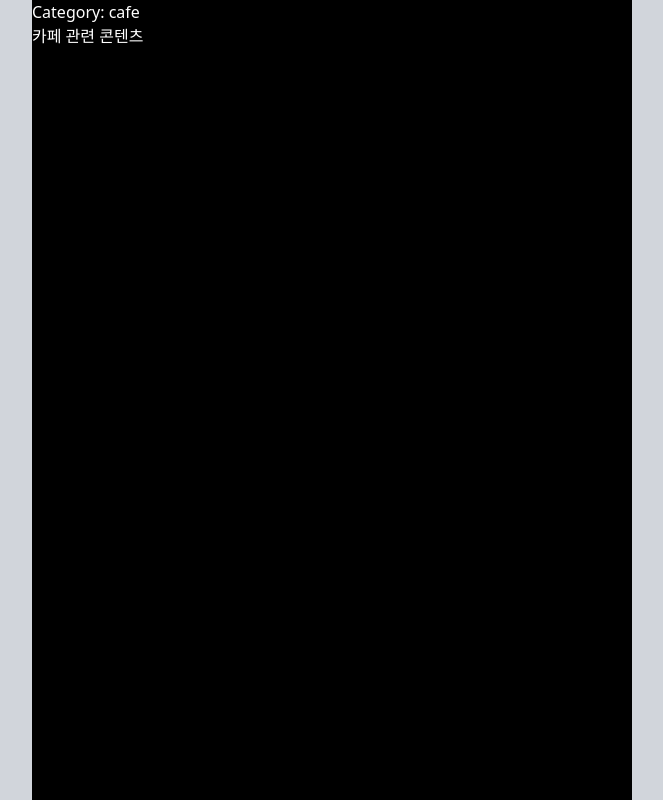
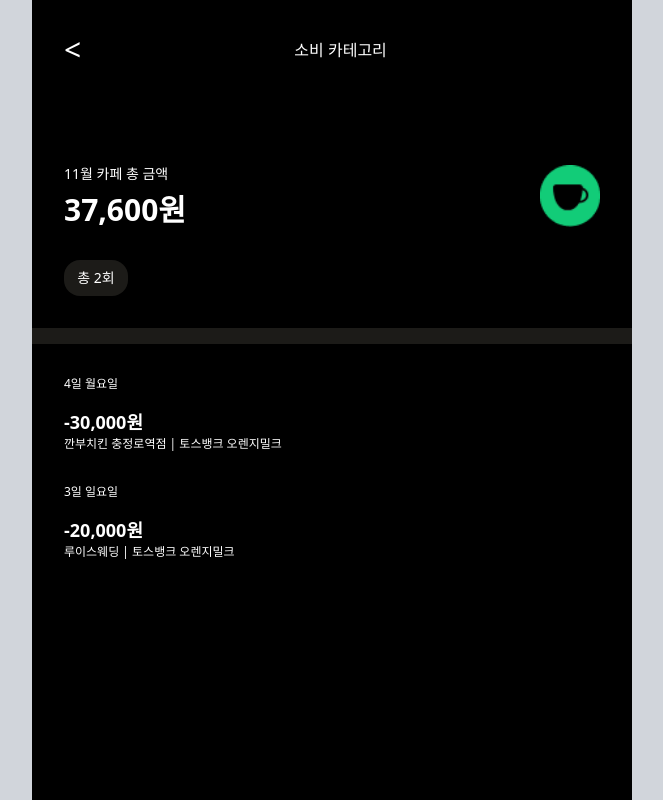
Before and after one commit to FITS-U/FitsU_FE, a Next.js app: page /my-spend/categories/cafe in a window 1280 px wide. Shown: the whole page, without its empty margins (308-971 px from the left). Built offline with nearby package versions, Linux system fonts and the light colour scheme.

Commit message:
feat: 소비 세부 내역 페이지

```diff
--- /dev/null
+++ b/src/app/my-spend/categories/[category]/Cafe.tsx
@@ -0,0 +1,41 @@
+import CategoryLogo from "@/components/CategoryLogo";
+import EachSpending from "@/components/EachSpending";
+
+const CafePage = () => {
+  const totlaAmount = "37,600원";
+  const spending = [
+    { date: "4일 월요일", amount: "-30,000", receipent: "깐부치킨 충정로역점", payMethod: "토스뱅크 오렌지밀크" },
+    { date: "3일 일요일", amount: "-20,000", receipent: "루이스웨딩", payMethod: "토스뱅크 오렌지밀크" },
+  ];
+  const count = spending.length;
+
+  return (
+    <div>
+      <div className="flex items-center justify-between mt-24">
+        <span>
+          <div className="text-sm mb-2">11월 카페 총 금액</div>
+          <div className="text-3xl font-semibold">{totlaAmount}</div>
+        </span>
+        <CategoryLogo w={60} h={60} name="카페" iconSrc="/icons/cafe.png" />
+      </div>
+      <div className="mt-8 bg-box-color rounded-2xl p-2 w-[64px] text-sm flex items-center justify-center">
+        <p>총 {count}회</p>
+      </div>
+      <div className="mt-8 mx-[-32px] flex bg-box-color h-4"></div>
+      <section className="mt-8">
+        {spending.map((spending, index) => (
+          <div key={index}>
+            <div className="mb-4 text-xs">{spending.date}</div>
+            <EachSpending
+              price={spending.amount}
+              receipent={spending.receipent}
+              payMethodName={spending.payMethod}
+            />
+          </div>
+        ))}
+      </section>
+    </div>
+  );
+};
+
+export default CafePage;
--- /dev/null
+++ b/src/app/my-spend/categories/[category]/Food.tsx
@@ -0,0 +1,41 @@
+import CategoryLogo from "@/components/CategoryLogo";
+import EachSpending from "@/components/EachSpending";
+
+const FoodPage = () => {
+  const totlaAmount = "127,900원";
+  const spending = [
+    { date: "4일 월요일", amount: "-30,000", receipent: "깐부치킨 충정로역점", payMethod: "토스뱅크 오렌지밀크" },
+    { date: "3일 일요일", amount: "-20,000", receipent: "루이스웨딩", payMethod: "토스뱅크 오렌지밀크" },
+  ];
+  const count = spending.length;
+
+  return (
+    <div>
+      <div className="flex items-center justify-between mt-24">
+        <span>
+          <div className="text-sm mb-2">11월 식비 총 금액</div>
+          <div className="text-3xl font-semibold">{totlaAmount}</div>
+        </span>
+        <CategoryLogo w={60} h={60} name="식비" iconSrc="/icons/food.png" />
+      </div>
+      <div className="mt-8 bg-box-color rounded-2xl p-2 w-[64px] text-sm flex items-center justify-center">
+        <p>총 {count}회</p>
+      </div>
+      <div className="mt-8 mx-[-32px] flex bg-box-color h-4"></div>
+      <section className="mt-8">
+        {spending.map((spending, index) => (
+          <div key={index}>
+            <div className="mb-4 text-xs">{spending.date}</div>
+            <EachSpending
+              price={spending.amount}
+              receipent={spending.receipent}
+              payMethodName={spending.payMethod}
+            />
+          </div>
+        ))}
+      </section>
+    </div>
+  );
+};
+
+export default FoodPage;
--- /dev/null
+++ b/src/app/my-spend/categories/[category]/Hobby.tsx
@@ -0,0 +1,41 @@
+import CategoryLogo from "@/components/CategoryLogo";
+import EachSpending from "@/components/EachSpending";
+
+const HobbyPage = () => {
+  const totlaAmount = "20,800원";
+  const spending = [
+    { date: "4일 월요일", amount: "-30,000", receipent: "깐부치킨 충정로역점", payMethod: "토스뱅크 오렌지밀크" },
+    { date: "3일 일요일", amount: "-20,000", receipent: "루이스웨딩", payMethod: "토스뱅크 오렌지밀크" },
+  ];
+  const count = spending.length;
+
+  return (
+    <div>
+      <div className="flex items-center justify-between mt-24">
+        <span>
+          <div className="text-sm mb-2">11월 취미 총 금액</div>
+          <div className="text-3xl font-semibold">{totlaAmount}</div>
+        </span>
+        <CategoryLogo w={60} h={60} name="취미" iconSrc="/icons/hobby.png" />
+      </div>
+      <div className="mt-8 bg-box-color rounded-2xl p-2 w-[64px] text-sm flex items-center justify-center">
+        <p>총 {count}회</p>
+      </div>
+      <div className="mt-8 mx-[-32px] flex bg-box-color h-4"></div>
+      <section className="mt-8">
+        {spending.map((spending, index) => (
+          <div key={index}>
+            <div className="mb-4 text-xs">{spending.date}</div>
+            <EachSpending
+              price={spending.amount}
+              receipent={spending.receipent}
+              payMethodName={spending.payMethod}
+            />
+          </div>
+        ))}
+      </section>
+    </div>
+  );
+};
+
+export default HobbyPage;
--- /dev/null
+++ b/src/app/my-spend/categories/[category]/Shopping.tsx
@@ -0,0 +1,41 @@
+import CategoryLogo from "@/components/CategoryLogo";
+import EachSpending from "@/components/EachSpending";
+
+const ShoppingPage = () => {
+  const totlaAmount = "40,300원";
+  const spending = [
+    { date: "4일 월요일", amount: "-30,000", receipent: "깐부치킨 충정로역점", payMethod: "토스뱅크 오렌지밀크" },
+    { date: "3일 일요일", amount: "-20,000", receipent: "루이스웨딩", payMethod: "토스뱅크 오렌지밀크" },
+  ];
+  const count = spending.length;
+
+  return (
+    <div>
+      <div className="flex items-center justify-between mt-24">
+        <span>
+          <div className="text-sm mb-2">11월 쇼핑 총 금액</div>
+          <div className="text-3xl font-semibold">{totlaAmount}</div>
+        </span>
+        <CategoryLogo w={60} h={60} name="쇼핑" iconSrc="/icons/shopping.png" />
+      </div>
+      <div className="mt-8 bg-box-color rounded-2xl p-2 w-[64px] text-sm flex items-center justify-center">
+        <p>총 {count}회</p>
+      </div>
+      <div className="mt-8 mx-[-32px] flex bg-box-color h-4"></div>
+      <section className="mt-8">
+        {spending.map((spending, index) => (
+          <div key={index}>
+            <div className="mb-4 text-xs">{spending.date}</div>
+            <EachSpending
+              price={spending.amount}
+              receipent={spending.receipent}
+              payMethodName={spending.payMethod}
+            />
+          </div>
+        ))}
+      </section>
+    </div>
+  );
+};
+
+export default ShoppingPage;
--- /dev/null
+++ b/src/app/my-spend/categories/[category]/Transport.tsx
@@ -0,0 +1,41 @@
+import CategoryLogo from "@/components/CategoryLogo";
+import EachSpending from "@/components/EachSpending";
+
+const TransportPage = () => {
+  const totlaAmount = "60,000원";
+  const spending = [
+    { date: "4일 월요일", amount: "-30,000", receipent: "깐부치킨 충정로역점", payMethod: "토스뱅크 오렌지밀크" },
+    { date: "3일 일요일", amount: "-20,000", receipent: "루이스웨딩", payMethod: "토스뱅크 오렌지밀크" },
+  ];
+  const count = spending.length;
+
+  return (
+    <div>
+      <div className="flex items-center justify-between mt-24">
+        <span>
+          <div className="text-sm mb-2">11월 교통 총 금액</div>
+          <div className="text-3xl font-semibold">{totlaAmount}</div>
+        </span>
+        <CategoryLogo w={60} h={60} name="교통" iconSrc="/icons/transport.png" />
+      </div>
+      <div className="mt-8 bg-box-color rounded-2xl p-2 w-[64px] text-sm flex items-center justify-center">
+        <p>총 {count}회</p>
+      </div>
+      <div className="mt-8 mx-[-32px] flex bg-box-color h-4"></div>
+      <section className="mt-8">
+        {spending.map((spending, index) => (
+          <div key={index}>
+            <div className="mb-4 text-xs">{spending.date}</div>
+            <EachSpending
+              price={spending.amount}
+              receipent={spending.receipent}
+              payMethodName={spending.payMethod}
+            />
+          </div>
+        ))}
+      </section>
+    </div>
+  );
+};
+
+export default TransportPage;
--- a/src/app/my-spend/categories/[category]/page.tsx
+++ b/src/app/my-spend/categories/[category]/page.tsx
@@ -1,6 +1,12 @@
 "use client"
 
-import { usePathname } from "next/navigation"; // App Router에서 사용하는 훅
+import Link from "next/link";
+import { usePathname } from "next/navigation";
+import FoodPage from "./Food";
+import TransportPage from "./Transport";
+import ShoppingPage from "./Shopping";
+import CafePage from "./Cafe";
+import HobbyPage from "./Hobby";
 
 const CategoryPage = () => {
   const pathname = usePathname();
@@ -9,23 +15,26 @@ const CategoryPage = () => {
   const renderContent = () => {
     switch (category) {
       case 'food':
-        return <p>식비 관련 콘텐츠</p>;
+        return <FoodPage />;
       case 'transport':
-        return <p>교통 관련 콘텐츠</p>;
+        return <TransportPage />;
       case 'shopping':
-        return <p>쇼핑 관련 콘텐츠</p>;
+        return <ShoppingPage />;
       case 'cafe':
-        return <p>카페 관련 콘텐츠</p>;
+        return <CafePage />;
       case 'hobby':
-        return <p>취미 관련 콘텐츠</p>;
+        return <HobbyPage />;
       default:
         return <p>카테고리를 선택하세요.</p>;
     }
   };
 
   return (
-    <div className='text-white'>
-      <h1>Category: {category}</h1>
+    <div className="p-8 text-white">
+      <div className="flex items-center justify-between">
+        <Link href="/my-spend/categories" className="text-3xl">&lt;</Link>
+        <span>소비 카테고리</span><span />
+      </div>
       {renderContent()}
     </div>
   );
--- a/src/app/my-spend/categories/components/EachCategory.tsx
+++ b/src/app/my-spend/categories/components/EachCategory.tsx
@@ -1,20 +1,20 @@
-import Image from "next/image";
+import CategoryLogo from "@/components/CategoryLogo";
 
 interface EachCategoryProps {
   name: string;
-  percentage: string;
-  amount: string;
+  percent: string;
+  totalAmount: string;
   iconSrc: string;
 }
 
-const EachCategory = ({ name, percentage, amount, iconSrc }: EachCategoryProps) => {
+const EachCategory = ({ name, percent, totalAmount, iconSrc }: EachCategoryProps) => {
   return (
     <div className="mt-7 flex items-center justify-between text-sm">
       <div className="flex items-center justify-between">
-        <Image width={45} height={45} src={iconSrc} alt={`${name} 카테고리 로고`}/>
+        <CategoryLogo w={45} h={45} iconSrc={iconSrc} name={name} />
         <span className="ml-4">
           <div>{name}</div>
-          <div>{percentage}% | {amount}원</div>
+          <div>{percent}% | {totalAmount}원</div>
         </span>
       </div>
       <span className="text-lg">&gt;</span>
--- /dev/null
+++ b/src/components/CategoryLogo.tsx
@@ -0,0 +1,14 @@
+import Image from "next/image"
+
+interface CategoryLogoProps {
+  w: number;
+  h: number;
+  name: string;
+  iconSrc: string;
+}
+
+const CategoryLogo = ({w, h, name, iconSrc}: CategoryLogoProps) => {
+  return <Image width={w} height={h} src={iconSrc} alt={`${name} 카테고리 로고`}/>
+}
+
+export default CategoryLogo;
--- a/src/components/EachSpending.tsx
+++ b/src/components/EachSpending.tsx
@@ -6,7 +6,7 @@ interface EachSpendingProps {
 
 const EachSpending = ({price, receipent, payMethodName}: EachSpendingProps) => {
   return (
-    <div className="mb-5">
+    <div className="mb-8">
       <div className="font-bold text-lg">{price}원</div>
       <div className="text-xs">{receipent} | {payMethodName}</div>
     </div>
```
Also changed, not shown: src/app/my-spend/categories/page.tsx (+5 -5 lines).
